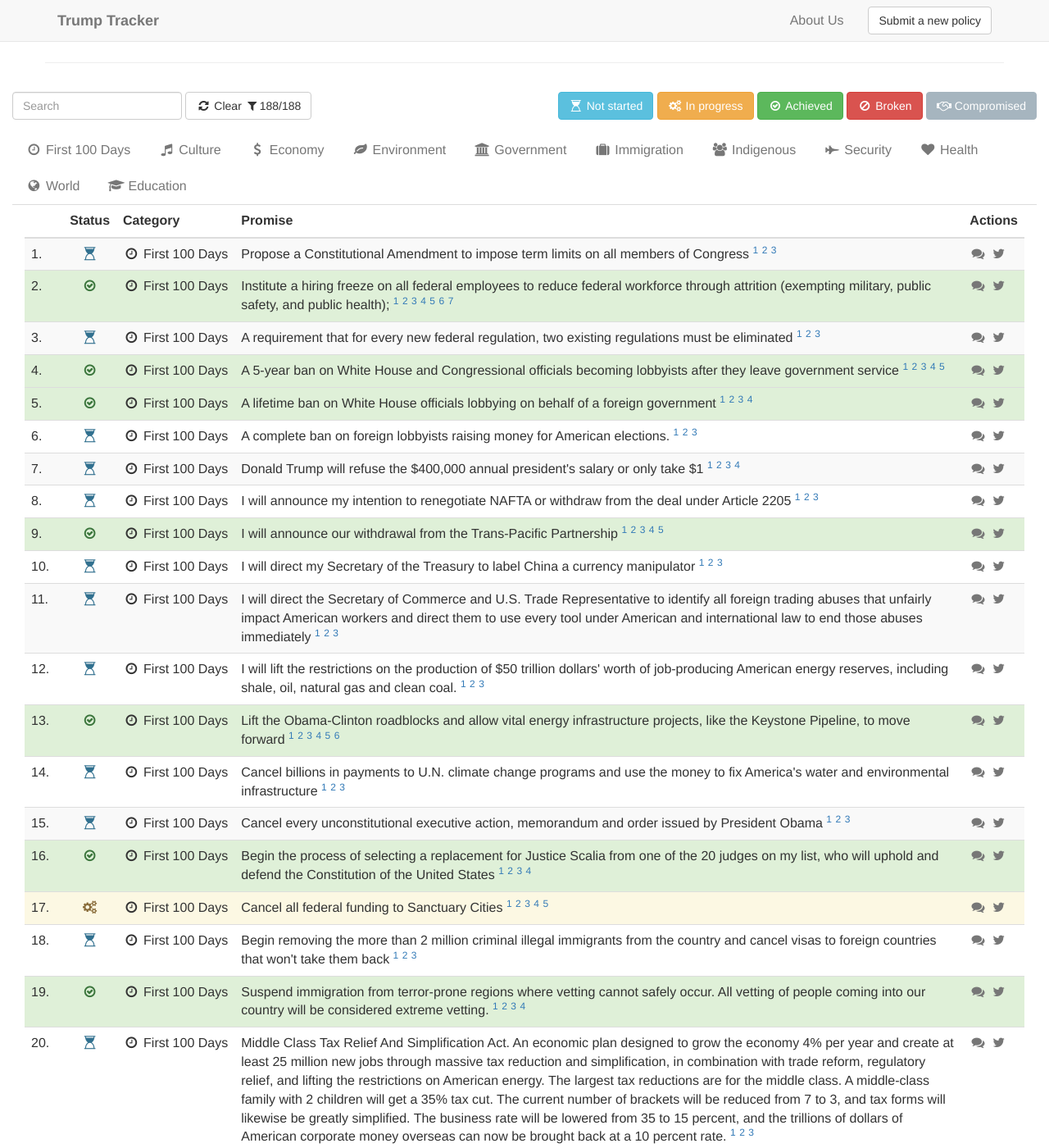
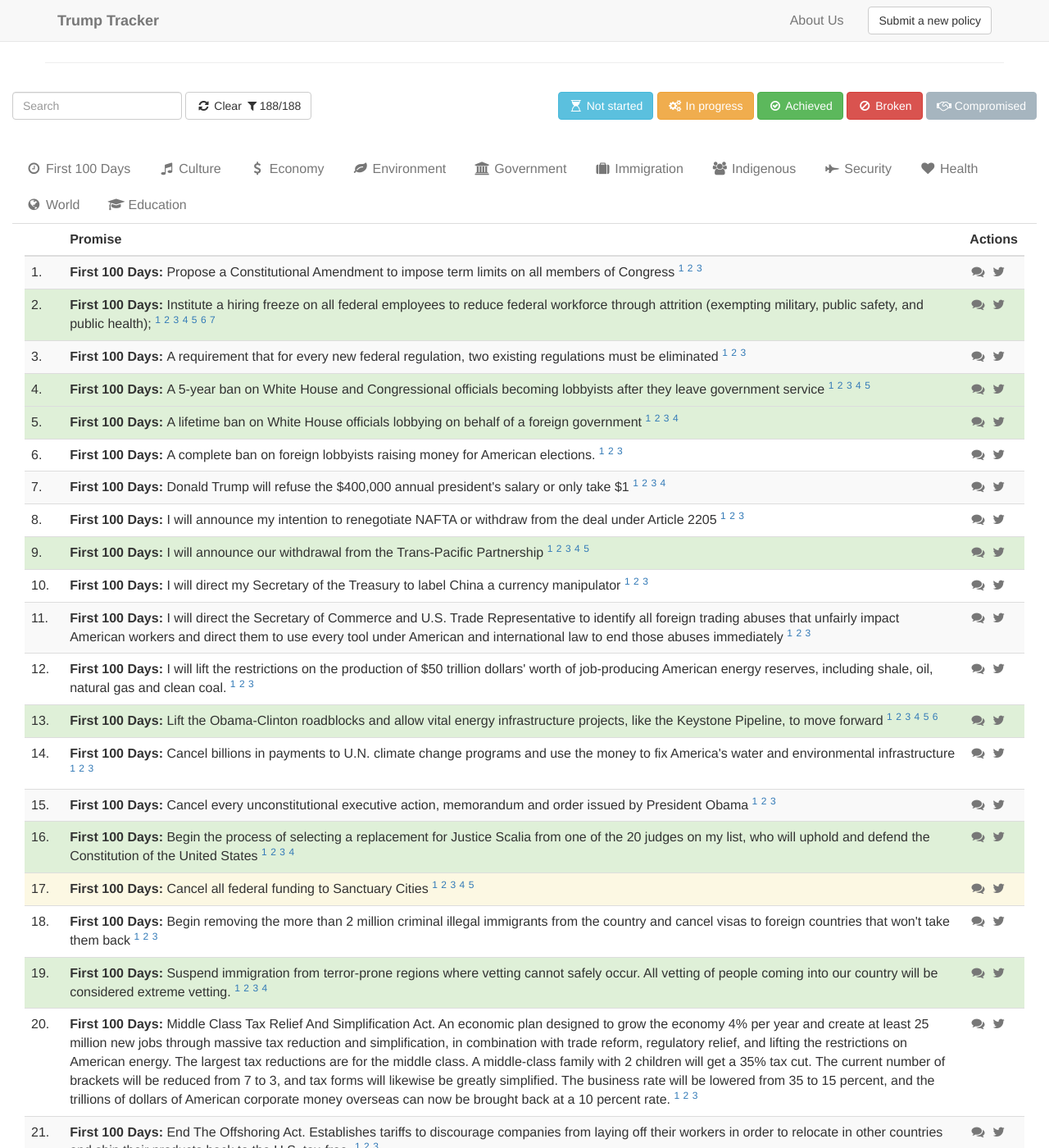
Before and after one commit to TrumpTracker/trumptracker.github.io, a Jekyll site: the page built from index.html, in a window 1280 px wide and 1400 px high, scrolled down 307 px. Shown: the whole window at 82% size. Built offline with Jekyll 4.4.1, drawn with Linux system fonts in a browser that asks for light colours; nearby versions of some CDN libraries; some of the changed text lies outside the part shown.

Commit message:
terrible hacks for :art: mobile responsiveness #102

```diff
--- a/index.html
+++ b/index.html
@@ -85,6 +85,7 @@
                     <i class="fa fa-fw fa-filter"></i><span id="count">{{ total }}</span>/{{ total }}
                 </button>
             </form>
+            <br>
         </div>
         <div class="col-md-7">
             <div class="pull-right">
@@ -142,8 +143,8 @@
                     <thead>
                     <tr>
                         <th><!-- ID --></th>
-                        <th>Status</th>
-                        <th>Category</th>
+                        <!--<th>Status</th>-->
+                        <!--<th>Category</th>-->
                         <!-- <th>Tags</th> -->
                         <th>Promise</th>
                         <!-- <th>Sources</th> -->
@@ -157,21 +158,26 @@
                     <tr class="promise {% if promise.status == 'In progress' %}warning{% endif %}{% if promise.status == 'Achieved' %}success{% endif %}{% if promise.status == 'Broken' %}danger{% endif %}{% if promise.status == 'Compromised' %}compromised{% endif %}">
                         <td class="promise__id">{{ forloop.index }}.</td>
 
+                        <!--
                          <td class="promise__status" title="{{ promise.status }}">
                             <i class="fa fa-fw fa-{{ statuses[promise.status]['icon'] }} text-{{ statuses[promise.status]['color'] }}" title="{{ promise.status }}"></i>
                             <span class="promise__status-text js-promise-status sr-only">{{ promise.status }}</span>
                         </td>
-
-
+                        -->
+                        <!--
                         <td class="promise__category" style="white-space: nowrap;">
                             <i class="fa fa-fw fa-{{ icons[promise.category] }}"></i> <span class="js-promise-category">{{ promise.category }}</span>
                         </td>
+                        -->
                         <!-- <td class="promise__tags" style="text-align: center;">
                             {% for tag in promise.tags %}
                             <a class="label label-default">{{ tag }}</a>
                             {% endfor %}
                         </td> -->
-                        <td class="promise__title js-promise-text">{{ promise.title }}
+                        <td class="promise__title js-promise-text">
+                        <b><span class="js-promise-category">{{ promise.category }}</span>:</b>
+                        <span class="promise__status-text js-promise-status sr-only">{{ promise.status }}</span>
+                        {{ promise.title }}
                         <!-- add superscript citations and sources -->
                         {% for source in promise.sources %}
                             <sup><a href="{{ source }}">{{ forloop.index }}</a></sup>
```
